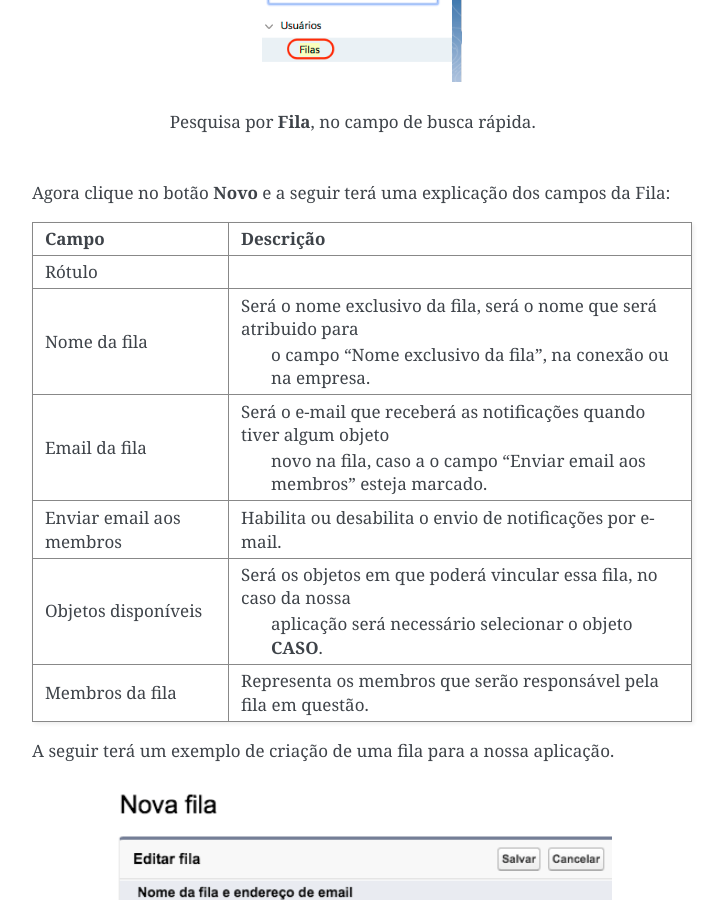
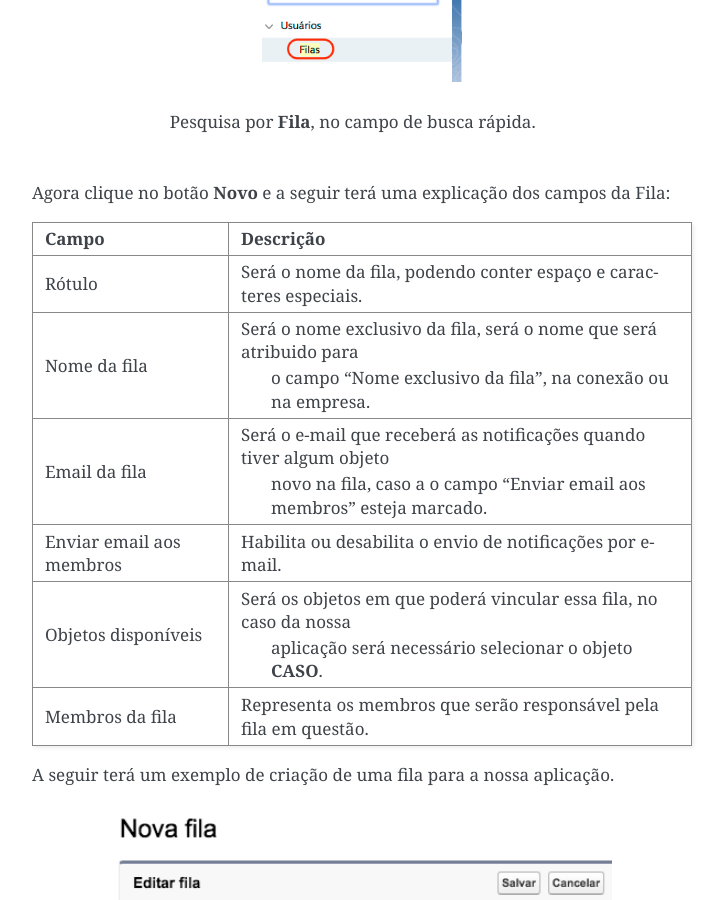
Before and after one commit to Inpulso-Tecnologia/RAConnectDOCFull, a Sphinx documentation site: the page built from docs/Funcional/fila.rst, in a window 1280 px wide and 900 px high, scrolled down 826 px. Shown: the whole window, without its empty margins (388-1112 px from the left). Built offline with Sphinx 7.4.7, drawn with Linux system fonts in a browser that asks for light colours; some of the changed lines change nothing that is shown.

Commit message:
Atualização de tabela da FILA

```diff
--- a/docs/Funcional/fila.rst
+++ b/docs/Funcional/fila.rst
@@ -29,20 +29,44 @@
 
     <br>
 
-============  ===================================================================================
- Date                       Change                                New Value       Changeset
-============  ===================================================================================
-Rótulo        Será o nome da fila, podendo conter espaço e caracteres especiais.
-Nome da fila  Será o nome exclusivo da fila, será o nome que será atribuido para |br|
-			  o campo "Nome exclusivo da fila", na conexão ou na empresa.
-26-Nov-2014  Changed to tidal forcing tuned for better |br|       see changeset   efa8c39a9a7c_
-             accuracy at Point Atkinson
-===========  ===================================================================================
++----------------------------+----------------------------------------------------------+
+| Campo                      | Descrição                                                |
++============================+==========================================================+
+| Rótulo                     | Será o nome da fila, podendo conter espaço e caracteres  |
+|							 |															|
+|							 | especiais. 												|
++----------------------------+----------------------------------------------------------+
+| Nome da fila               | Será o nome exclusivo da fila, será o nome que será 		|
+|							 |															|
+| 							 | atribuido para o campo "Nome exclusivo da fila", 		|
+|							 |															|
+|							 | na conexão ou na empresa.       						    |
++----------------------------+----------------------------------------------------------+
+| Email da fila              | Será o e-mail que receberá as notificações quando   		|
+|							 |															|
+|							 | tiver algum objeto novo na fila, caso a o campo   		|
+|							 |															|
+|                            | "Enviar email aos membros" esteja marcado.               |
++----------------------------+----------------------------------------------------------+
+| Enviar email aos membros   | Habilita ou desabilita o envio de notificações por 		|
+|							 |															|
+|							 | e-mail. 											        |
++----------------------------+----------------------------------------------------------+
+| Objetos disponíveis        | Será os objetos em que poderá vincular essa fila, 		|
+|							 |															|
+|                            | no caso da nossa aplicação será necessário selecionar o 	|
+|							 |															|
+|							 | objeto **CASO**.											|
++----------------------------+----------------------------------------------------------+
+| Membros da fila            | Representa os membros que serão responsável pela fila em |
+|							 |															|
+|							 | questão.  												|
++----------------------------+----------------------------------------------------------+
 
-========================  ======================================================================
-            Campo                                           Descrição
-========================  ======================================================================
-Rótulo
+========================  ==========================================================================
+Campo                     Descrição
+========================  ==========================================================================
+Rótulo					  Será o nome da fila, podendo conter espaço e caracteres especiais.
 Nome da fila  			  Será o nome exclusivo da fila, será o nome que será atribuido para |br|
 						  o campo "Nome exclusivo da fila", na conexão ou na empresa.
 Email da fila 			  Será o e-mail que receberá as notificações quando tiver algum objeto |br|
@@ -51,7 +75,7 @@
 Objetos disponíveis		  Será os objetos em que poderá vincular essa fila, no caso da nossa |br|
 						  aplicação será necessário selecionar o objeto **CASO**.
 Membros da fila 		  Representa os membros que serão responsável pela fila em questão.
-========================  ======================================================================
+========================  ==========================================================================
 
 A seguir terá um exemplo de criação de uma fila para a nossa aplicação.
 
```
